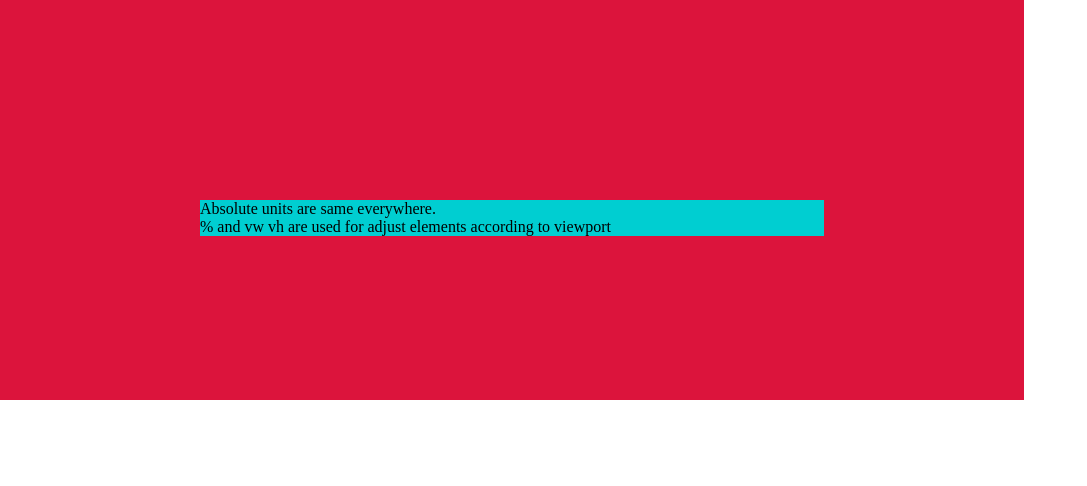
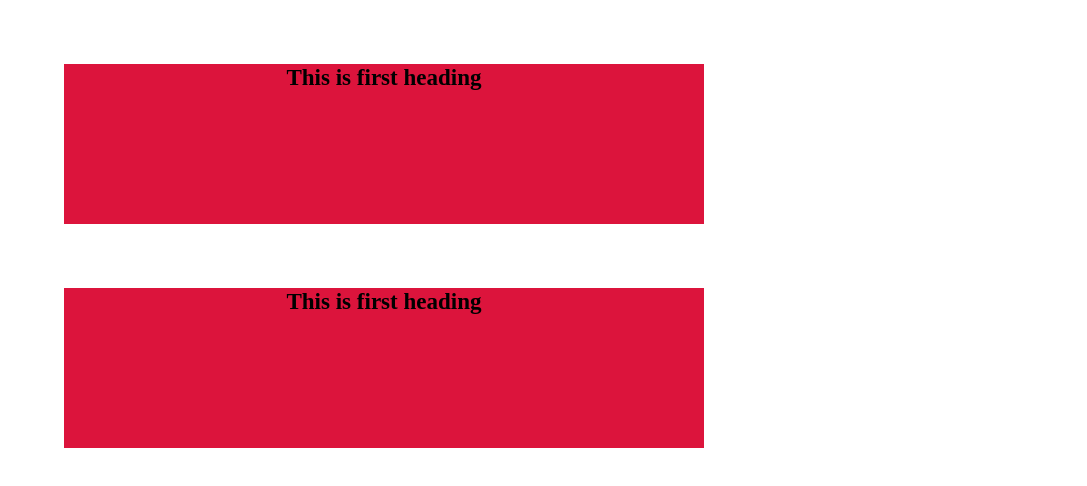
Before and after one commit to Mrunal-09/FULL-STACK-WD, a plain HTML site: page CSS1.html in a window 1280 px wide. Shown: the whole page, without its empty margins (0-1087 px from the left). Drawn offline with Linux system fonts and the light colour scheme.

Commit message:
Properties

```diff
--- a/CSS1.html
+++ b/CSS1.html
@@ -4,26 +4,28 @@
   <meta charset="UTF-8">
   <meta http-equiv="X-UA-Compatible" content="IE=edge">
   <meta name="viewport" content="width=device-width, initial-scale=1.0">
-  <title>CSS1</title>
+  <title>CSS3</title>
   <style>
-    body{
-      height: 100vh;
-      width:100vw;
+    *{
+      margin:0px;
+      padding:0px;
+      box-sizing: border-box;
+      font-size: 1.2rem;
+      /* 16px=1rem
+      relative font size=rem
+      absolute font size=em
+      1em=16px */
+      /* use div for wrapping not span */
     }
-    *{
-      box-sizing: border-box;
-      padding:0px;
-      margin: 0px;
-    }
-    .parent{
+    div{
       background-color: crimson;
-      height: 100px;
-      padding: 200px;
-      width: 80%;
+      width: 50vw;
+      height: 20vh;
+      margin: 5%;
+      text-align: center;
+      /* text align is a block property */
+      /* default text align is top left */
 
-    }
-    .child{
-      background-color:darkturquoise;
 
 
 
@@ -31,13 +33,12 @@
   </style>
 </head>
 <body>
-  <DIV class="parent">
+  <div>
+    <h1>This is first heading</h1>
+</div>
+<div>
+  <h1>This is first heading</h1>
+</div>
 
-    <div class="child">
- Absolute units are same everywhere.<br>
- % and vw vh are used for adjust elements according to viewport
-    </div>
-
-  </DIV>
 </body>
 </html>
```
